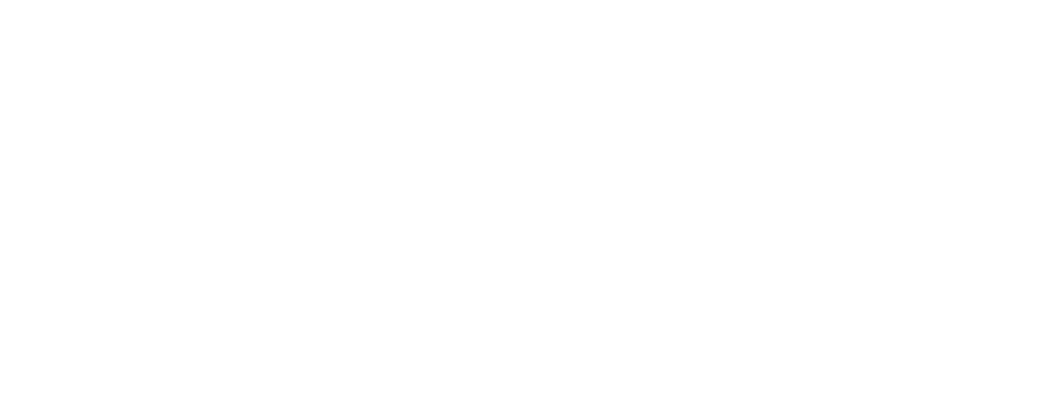
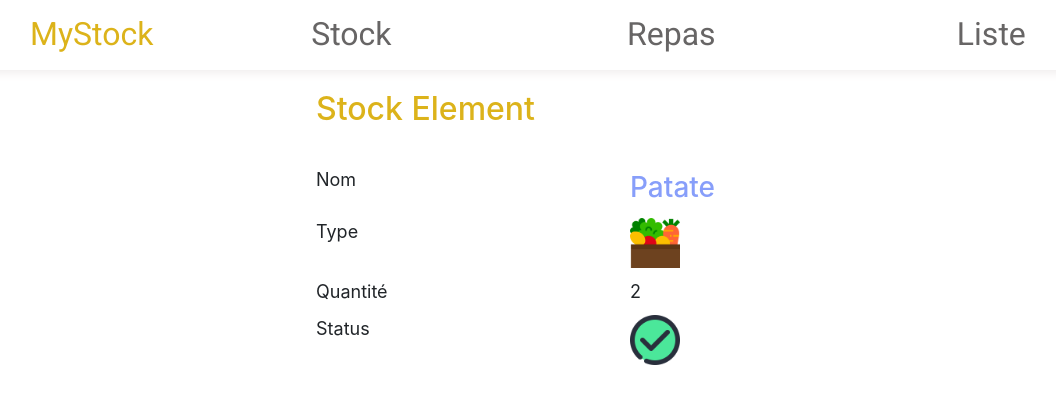
Before and after one commit to plouiserre/ShoppingManagerV2, a React (Create React App) app in the folder shopping-manager-front/: page /Stock/1 in a window 1280 px wide. Before the commit this address had no page. Shown: the top 404 px of the page, without its empty margins (22-1078 px from the left). Built offline with nearby package versions, Linux system fonts and the light colour scheme.

Commit message:
develop detail page

```diff
--- a/shopping-manager-front/src/components/StockListItem/StockListItem.jsx
+++ b/shopping-manager-front/src/components/StockListItem/StockListItem.jsx
@@ -33,14 +33,12 @@ export function StockListItem({ element, clickName }) {
   }
 
   return (
-    <div className={`row ${s.headerStockList}`}>
+    <div
+      className={`row ${s.headerStockList}`}
+      onClick={() => clickName(element.Id)}
+    >
       <div className={`col-2 ${indiceFoodClasses}`}>{element.Id}</div>
-      <div
-        className={`col-2 ${nameFoodClasses}`}
-        onClick={() => clickName(element.Name)}
-      >
-        {element.Name}
-      </div>
+      <div className={`col-2 ${nameFoodClasses}`}>{element.Name}</div>
       <div className={`col-2 ${s.cellStockList}`}>
         <Pictogramme pictoName={element.Type} height={50} width={50} />
       </div>
--- a/shopping-manager-front/src/containers/StockList/StockList.jsx
+++ b/shopping-manager-front/src/containers/StockList/StockList.jsx
@@ -5,13 +5,15 @@ import { useEffect } from "react";
 import { useDispatch } from "react-redux";
 import { emptySelectStockItem } from "../../store/stock/stock-slice";
 import { Pictogramme } from "../../components/Pictogramme/Pictogramme";
+import { useNavigate } from "react-router-dom";
 
 export function StockList() {
+  const navigate = useNavigate();
   const dispatch = useDispatch();
   const stocks = useSelector((store) => store.STOCK.stocks);
 
-  function clickElementName(name) {
-    alert("You go to the page of " + name);
+  function clickStockElement(id) {
+    navigate("/stock/" + id);
   }
 
   useEffect(() => {
@@ -34,7 +36,9 @@ export function StockList() {
           <div className={`col-2 ${s.cellStockList}`}>Action</div>
         </div>
         {stocks.map((stock) => {
-          return <StockListItem element={stock} clickName={clickElementName} />;
+          return (
+            <StockListItem element={stock} clickName={clickStockElement} />
+          );
         })}
       </div>
     </>
--- a/shopping-manager-front/src/index.js
+++ b/shopping-manager-front/src/index.js
@@ -11,6 +11,7 @@ import { AddStock } from './pages/Stock/AddStock';
 import { Provider } from 'react-redux';
 import {store, persistor} from "./store"
 import { PersistGate } from 'redux-persist/integration/react';
+import { StockDetail } from './pages/Stock/StockDetail';
 
 
 const root = ReactDOM.createRoot(document.getElementById('root'));
@@ -23,6 +24,7 @@ root.render(
             <Route path="/" element={<Welcome/>}/>
             <Route path="/Stock/" element={<Stock/>}/>
             <Route path="/Stock/add" element={<AddStock/>}/>
+            <Route path="/Stock/:id" element={<StockDetail/>}/>
             <Route path="/Repas/" element={<Food/>}/>
             <Route path="/Liste/" element={<List/>}/>
           </Route>
--- a/shopping-manager-front/src/pages/Stock/AddStock.jsx
+++ b/shopping-manager-front/src/pages/Stock/AddStock.jsx
@@ -19,9 +19,9 @@ export function AddStock() {
 
   //TODO rewrite this code
   function setType(stock) {
-    if (stock.Type == "Viande blanche" || stock.Type == "Viande rouge")
+    if (stock.Type === "Viande blanche" || stock.Type === "Viande rouge")
       stock.Type = "meat";
-    else if (stock.Type == "Légumes") stock.Type = "vegetables";
+    else if (stock.Type === "Légumes") stock.Type = "vegetables";
     else stock.Type = "breakfast";
   }
 
@@ -42,8 +42,8 @@ export function AddStock() {
           <div className="col-3"></div>
           <div className="col-7">
             <h1 className={`${s.titleForm}`}>Nouvel élément</h1>
-            <div className="col-2"></div>
           </div>
+          <div className="col-2"></div>
         </div>
         {visibility && (
           <ErrorMessage messageError={"Le stock n'est pas valide"} />
--- /dev/null
+++ b/shopping-manager-front/src/pages/Stock/StockDetail.jsx
@@ -0,0 +1,44 @@
+import s from "./style.module.css";
+import { Pictogramme } from "../../components/Pictogramme/Pictogramme";
+
+export function StockDetail() {
+  return (
+    <div className={`container-fluid ${s.formStock}`}>
+      <div className={`row ${s.lineDetail}`}>
+        <div className="col-3"></div>
+        <div className="col-7">
+          <h1 className={`${s.titleForm}`}>Stock Element</h1>
+        </div>
+        <div className="col-2"></div>
+      </div>
+      <div className={`row ${s.lineDetail}`}>
+        <div className="col-3"></div>
+        <div className="col-3">Nom</div>
+        <div className={`col-4 ${s.nameStock}`}>Patate</div>
+        <div className="col-2"></div>
+      </div>
+      <div className={`row ${s.lineDetail}`}>
+        <div className="col-3"></div>
+        <div className="col-3">Type</div>
+        <div className="col-4">
+          <Pictogramme pictoName={"vegetables"} height={50} width={50} />
+        </div>
+        <div className="col-2"></div>
+      </div>
+      <div className={`row ${s.lineDetail}`}>
+        <div className="col-3"></div>
+        <div className="col-3">Quantité</div>
+        <div className="col-4">2</div>
+        <div className="col-2"></div>
+      </div>
+      <div className={`row ${s.lineDetail}`}>
+        <div className="col-3"></div>
+        <div className="col-3">Status</div>
+        <div className="col-4">
+          <Pictogramme pictoName={"ok"} height={50} width={50} />
+        </div>
+        <div className="col-2"></div>
+      </div>
+    </div>
+  );
+}
--- a/shopping-manager-front/src/pages/Stock/style.module.css
+++ b/shopping-manager-front/src/pages/Stock/style.module.css
@@ -11,3 +11,14 @@
     padding-bottom: 10px;
     font-size: 20px;
 }
+
+.nameStock{
+    font-size: 28px;
+    font-weight: 500;
+    color : #879efa;
+}
+
+.lineDetail{
+    font-size:18px;
+    margin-bottom: 10px;
+}
```
